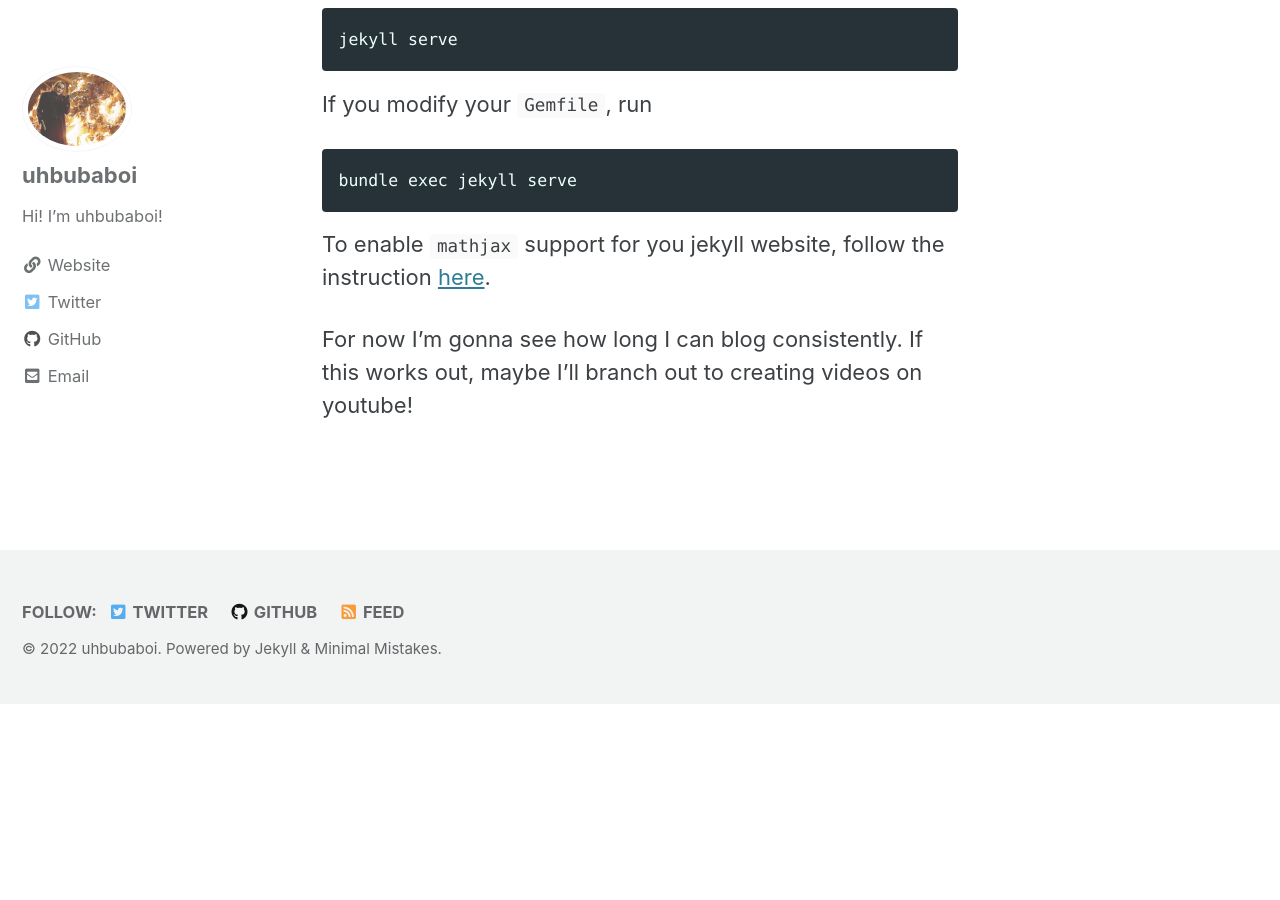
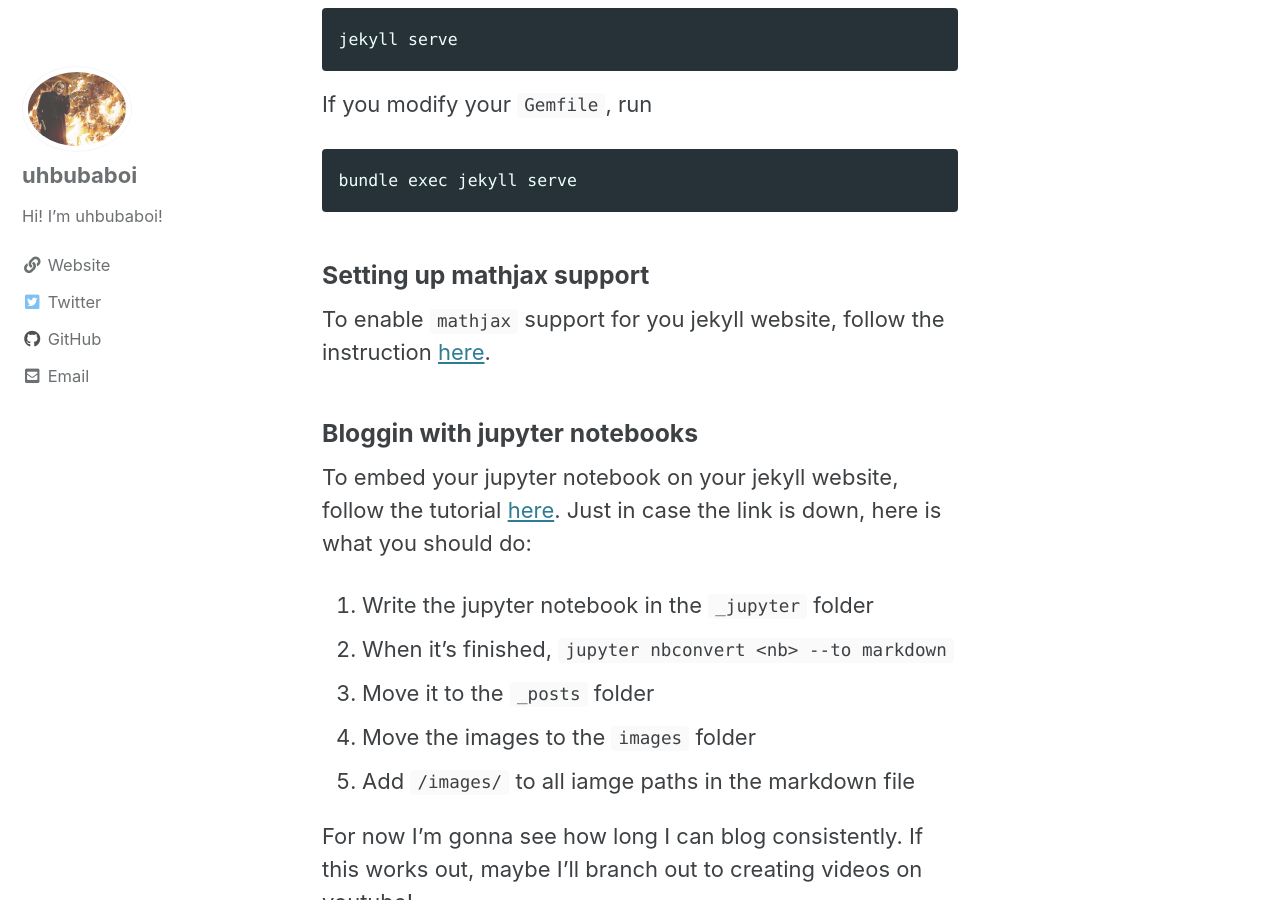
Before and after one commit to uhbubaboi/uhbubaboi.github.io, a Jekyll site: the page built from _pages/about.md, in a window 1280 px wide and 900 px high, scrolled down 913 px. Built offline with Jekyll 4.4.1, drawn with Linux system fonts in a browser that asks for light colours; cached includes are drawn as plain includes; before the commit the page ends 1617 px from its top, so only the background shows below that.

Commit message:
[fix@mathjax*] now mathjax supports double dollar signs $$ [+@_jupyter/] added jupyter notebook directory and a script that converts jupyter notebook into a markdown file

````diff
--- /dev/null
+++ b/_includes/mathjax.html
@@ -0,0 +1,14 @@
+{% if page.mathjax %}
+<script type="text/x-mathjax-config">
+  MathJax.Hub.Config({
+    tex2jax: {
+      inlineMath: [ ['$','$'], ["\\(","\\)"] ],
+      processEscapes: true
+    }
+  });
+</script>
+
+<script type="text/javascript" async
+        src="https://cdnjs.cloudflare.com/ajax/libs/mathjax/2.7.0/MathJax.js?config=TeX-AMS-MML_HTMLorMML">
+</script>
+{% endif %}
--- a/_layouts/default.html
+++ b/_layouts/default.html
@@ -12,9 +12,7 @@
   <head>
     {% include head.html %}
     {% include head/custom.html %}
-    {% if page.use_math %}
-      {% include mathjax_support.html %}
-    {% endif %}
+    {% include mathjax.html %}
   </head>
 
   <body class="layout--{{ page.layout | default: layout.layout }}{% if page.classes or layout.classes %}{{ page.classes | default: layout.classes | join: ' ' | prepend: ' ' }}{% endif %}">
--- a/_pages/about.md
+++ b/_pages/about.md
@@ -23,6 +23,17 @@ If you modify your `Gemfile`, run
 bundle exec jekyll serve
 ```
 
+### Setting up mathjax support
 To enable `mathjax` support for you jekyll website, follow the instruction [here](https://benlansdell.github.io/computing/mathjax/).
 
+### Bloggin with jupyter notebooks
+To embed your jupyter notebook on your jekyll website, follow the tutorial [here](https://cduvallet.github.io/posts/2018/03/ipython-notebooks-jekyll).
+Just in case the link is down, here is what you should do:
+1. Write the jupyter notebook in the `_jupyter` folder
+2. When it's finished, `jupyter nbconvert <nb> --to markdown`
+3. Move it to the `_posts` folder
+4. Move the images to the `images` folder
+5. Add `/images/` to all iamge paths in the markdown file
+
+
 For now I'm gonna see how long I can blog consistently. If this works out, maybe I'll branch out to creating videos on youtube!
````
Also changed, not shown: _includes/mathjax_support.html (deleted, +0 -28 lines), _posts/2022-01-12-continuity-definitions.md (+3 -3 lines), _posts/2022-01-13-on-off-online-offline-rl.md (+1 -1 lines), _posts/2022-01-13-small-set-two-approaches.md (+1 -1 lines), _posts/2022-01-15-sac.md (+1 -0 lines), 2 other files.
